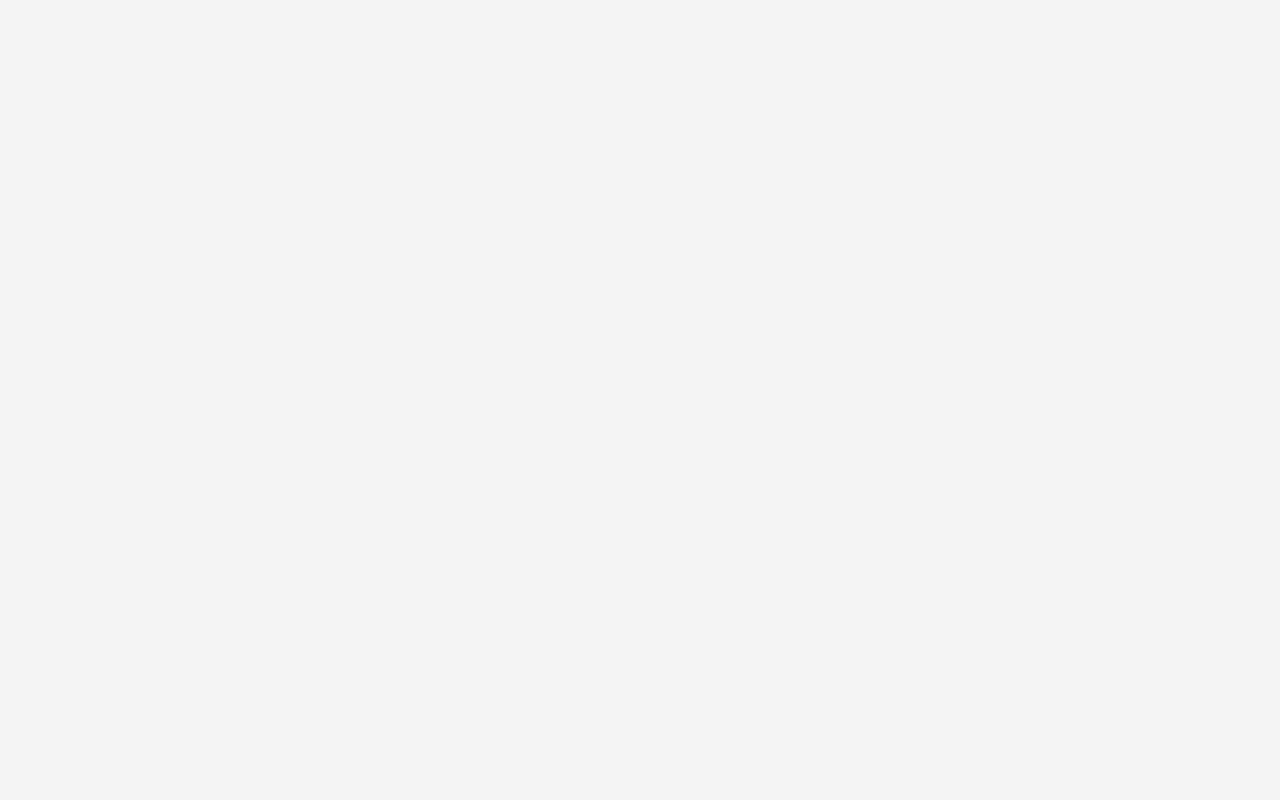
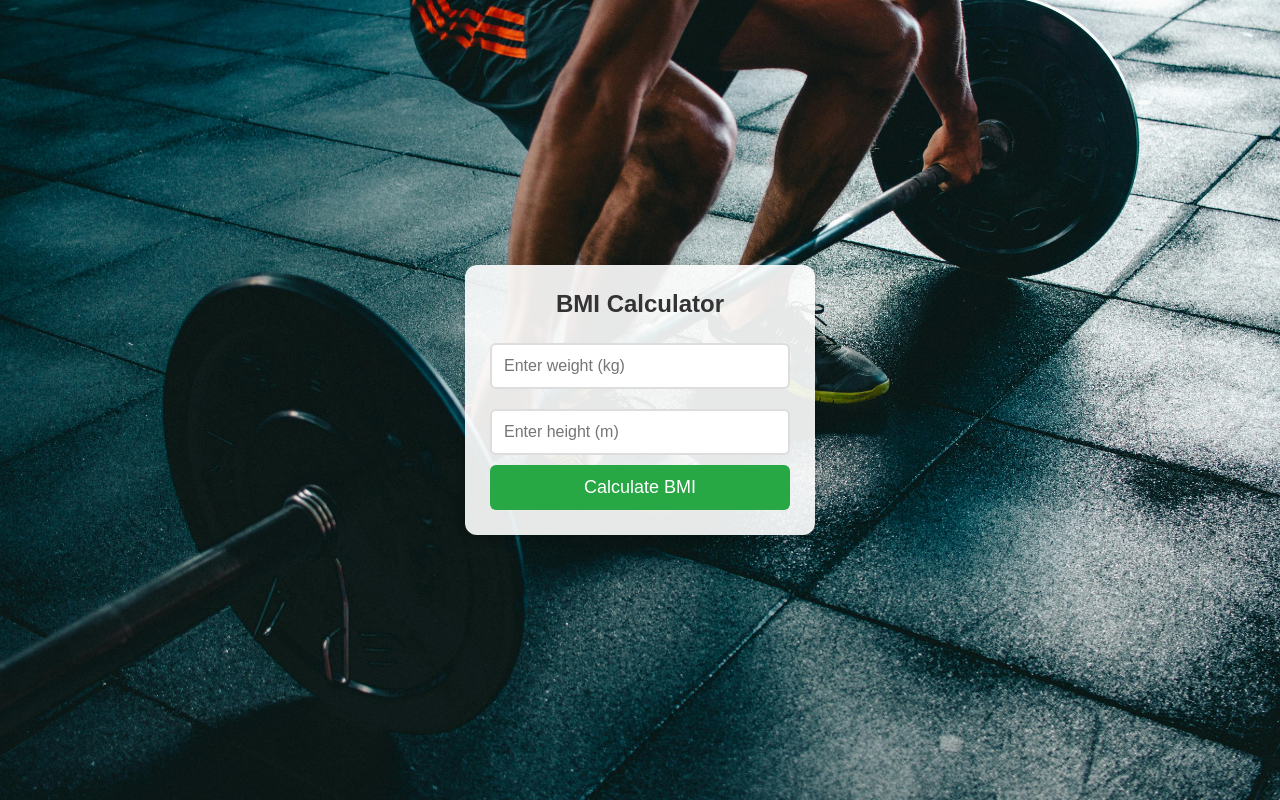
Before and after one commit to faizandarr/MLops_ClassTask_1, a Flask app: page / in a window 1280 px wide. Before the commit the page is empty. Run offline with Flask 3, Linux system fonts and the light colour scheme.

Commit message:
Final Changes

```diff
--- a/app.py
+++ b/app.py
@@ -4,24 +4,25 @@ app = Flask(__name__)
 
 @app.route('/', methods=['GET', 'POST'])
 def home():
+    print("Request received")  # Debugging
     bmi = None
     category = None
     if request.method == 'POST':
-        weight = float(request.form['weight'])
-        height = float(request.form['height'])
+        try:
+            weight = float(request.form['weight'])
+            height = float(request.form['height'])
+            bmi = round(weight / (height ** 2), 2)
 
-        # Calculate BMI
-        bmi = round(weight / (height ** 2), 2)
-
-        # Determine BMI category
-        if bmi < 18.5:
-            category = "Underweight"
-        elif 18.5 <= bmi < 24.9:
-            category = "Normal weight"
-        elif 25 <= bmi < 29.9:
-            category = "Overweight"
-        else:
-            category = "Obesity"
+            if bmi < 18.5:
+                category = "Underweight"
+            elif 18.5 <= bmi < 24.9:
+                category = "Normal weight"
+            elif 25 <= bmi < 29.9:
+                category = "Overweight"
+            else:
+                category = "Obesity"
+        except ValueError:
+            print("Invalid input")
 
     return render_template('index.html', bmi=bmi, category=category)
 
--- a/templates/index.html
+++ b/templates/index.html
@@ -5,37 +5,97 @@
     <meta name="viewport" content="width=device-width, initial-scale=1.0">
     <title>BMI Calculator</title>
     <style>
+        * {
+            margin: 0;
+            padding: 0;
+            box-sizing: border-box;
+            font-family: 'Arial', sans-serif;
+        }
+
         body {
-            font-family: Arial, sans-serif;
-            background-color: #f4f4f4;
             display: flex;
             justify-content: center;
             align-items: center;
             height: 100vh;
-            margin: 0;
+            background: url('{{ url_for("static", filename="background.jpg") }}') no-repeat center center/cover;
+
+
         }
+
         .container {
-            background-color: #fff;
-            padding: 20px;
-            border-radius: 8px;
-            box-shadow: 0 0 10px rgba(0, 0, 0, 0.1);
+            background: rgba(255, 255, 255, 0.9);
+            padding: 25px;
+            border-radius: 12px;
+            box-shadow: 0 4px 10px rgba(0, 0, 0, 0.2);
             text-align: center;
-            width: 300px;
+            width: 350px;
         }
+
+        h2 {
+            color: #333;
+            margin-bottom: 15px;
+        }
+
         input[type="text"] {
             width: 100%;
-            padding: 10px;
+            padding: 12px;
             margin: 10px 0;
-            border: 1px solid #ccc;
-            border-radius: 4px;
+            border: 2px solid #ddd;
+            border-radius: 6px;
+            font-size: 16px;
+            transition: 0.3s;
         }
+
+        input[type="text"]:focus {
+            border-color: #28a745;
+            outline: none;
+            box-shadow: 0 0 5px rgba(40, 167, 69, 0.5);
+        }
+
         input[type="submit"] {
             background-color: #28a745;
             color: white;
-            padding: 10px 20px;
+            padding: 12px 20px;
             border: none;
-            border-radius: 4px;
+            border-radius: 6px;
             cursor: pointer;
+            font-size: 18px;
+            transition: 0.3s;
+            width: 100%;
         }
+
         input[type="submit"]:hover {
             background-color: #218838;
+            transform: scale(1.05);
+        }
+
+        .result {
+            margin-top: 20px;
+            font-size: 18px;
+            color: #333;
+        }
+
+        .category {
+            font-weight: bold;
+            color: #007bff;
+        }
+    </style>
+</head>
+<body>
+    <div class="container">
+        <h2>BMI Calculator</h2>
+        <form method="post">
+            <input type="text" name="weight" placeholder="Enter weight (kg)" required>
+            <input type="text" name="height" placeholder="Enter height (m)" required>
+            <input type="submit" value="Calculate BMI">
+        </form>
+
+        {% if bmi is not none %}
+            <div class="result">
+                <h3>Your BMI: {{ bmi }}</h3>
+                <p>Category: <span class="category">{{ category }}</span></p>
+            </div>
+        {% endif %}
+    </div>
+</body>
+</html>
```
Also changed, not shown: static/background.jpg (added).
